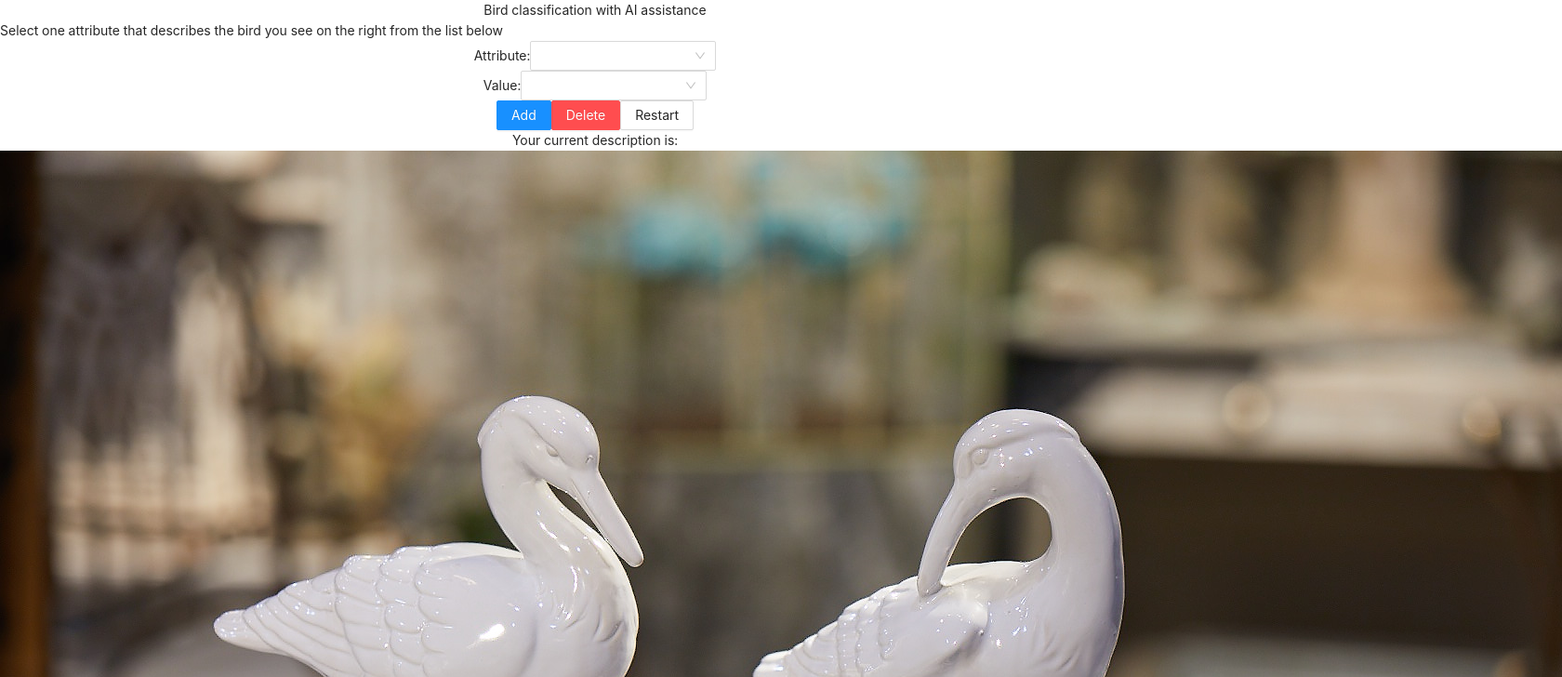
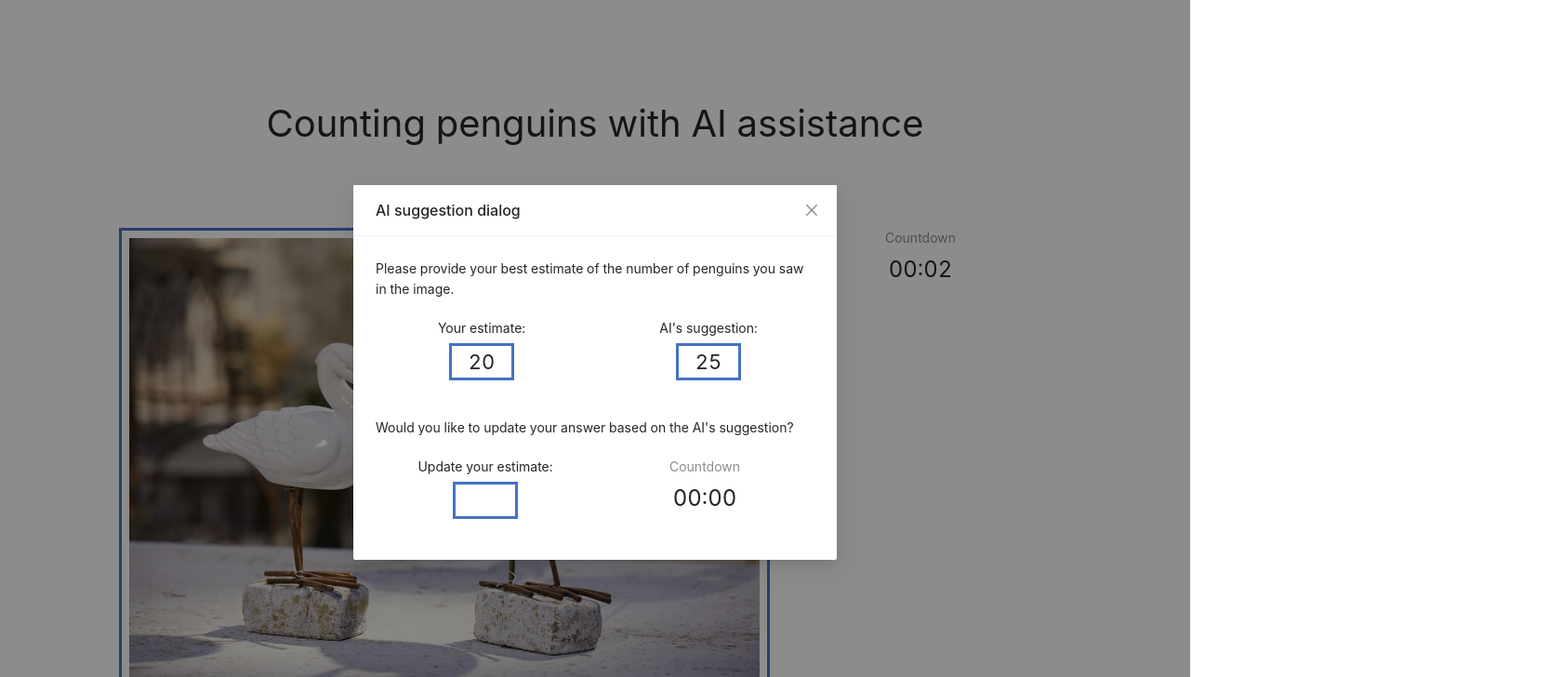
Before and after one commit to chenghao525/Interac-with-AI-system-flask-app, a React (Create React App) app in the folder react-frontend/: page / in a window 1280 px wide. Shown: the top 728 px of the page at 93% size, 1680 px wide, since content can reach past the window. Built offline with nearby package versions, Linux system fonts and the light colour scheme.

Commit message:
main page created

```diff
--- a/react-frontend/src/pages/MainPage/MainPage.js
+++ b/react-frontend/src/pages/MainPage/MainPage.js
@@ -1,143 +1,50 @@
 import React, { useEffect, useState } from "react";
 import { useDispatch, useSelector } from "react-redux";
-import { Button, Select } from "antd";
+import { Button, Select, Statistic } from "antd";
+import "./css/mainPage.css";
 import { attributesValue, imageList } from "../../data/data.js";
+import PopupModal from "./components/PopupModal"
 const fs = require("fs");
 
-const { Option } = Select;
 const baseImgUrl = "./images/";
 
 const MainPage = () => {
   //   const dispatch = useDispatch();
-  const [visible, setVisible] = useState(true);
   const [valueList, setValueList] = useState([]);
-  const [selectedAttribute, setSelectedAttribute] = useState("");
-  const [selectedValue, setSelectedValue] = useState("");
   const [imgIndex, setImgIndex] = useState(0);
-  const [desContentHTML, setDesContentHTML] = useState(0);
-  const [attriValDict, setAttriValDict] = useState({});
-  const [lastAddedAttr, setLastAddedAttr] = useState("");
+  const [openModal, setOpenModal] = useState(false);
 
-
-  const getAttributeOptions = () => {
-    return (
-      <>
-        {Object.keys(attributesValue).map((value, idx) => (
-          <Option value={value} key={idx}>
-            {value}
-          </Option>
-        ))}
-      </>
-    );
-  };
-
-  const getValueOptions = () => {
-    return (
-      <>
-        {valueList.map((value, idx) => (
-          <Option value={value} key={idx}>
-            {value}
-          </Option>
-        ))}
-      </>
-    );
-  };
-
-  const handleAttriSelect = (value) => {
-    setSelectedAttribute(value);
-    setSelectedValue("");
-    setValueList(attributesValue[value]);
-  };
-  const handleValueSelect = (value) => {
-    setSelectedValue(value);
-  };
+  const { Countdown } = Statistic;
+  const deadline = Date.now() + 1000 * 2;
 
   const handleNextClicked = () => {
     //TODO: set all value to zero
     setImgIndex(imgIndex + 1);
   };
 
-  const handleAddBtn = () => {
-    console.log("Handle add button");
-    if (selectedAttribute && selectedValue) {
-      setLastAddedAttr(selectedAttribute)
-      setAttriValDict((prevState) => ({
-        ...prevState,
-        [selectedAttribute]: selectedValue,
-      }));
-    }
-  };
-
-  const handleDeleteBtn = () =>{
-    const { [lastAddedAttr]: tmp, ...rest } = attriValDict;
-    setAttriValDict(rest);
+  const handleCountdownFinished = () =>{
+    setOpenModal(true);
+    console.log("Finished!");
   }
-
-  const renderDescriptionPair = () => {
-    return (
-      <>
-        {Object.keys(attriValDict).map((key) => (
-          <Attribute name={key} value={attriValDict[key]} key={key[0]}/>
-        ))}
-      </>
-    );
-  };
 
   useEffect(() => {}, []);
 
   return (
     <div className="page-container">
-      <div className="title">Bird classification with AI assistance</div>
+      <div className="title">Counting penguins with AI assistance</div>
       <div className="row">
         <div className="column left-panel">
-          <div style={{ textAlign: "left" }}>
-            Select one attribute that describes the bird you see on the right
-            from the list below
-          </div>
-          <div className="input-container">
-            <div className="attribute-container">
-              <span className="input-description">Attribute:</span>
-              <Select
-                defaultValue=""
-                style={{ width: 200 }}
-                onChange={handleAttriSelect}
-              >
-                {getAttributeOptions()}
-              </Select>
-            </div>
-            <div className="value-container">
-              <span className="input-description">Value:</span>
-              <Select
-                defaultValue=""
-                style={{ width: 200 }}
-                onChange={handleValueSelect}
-                value={selectedValue}
-              >
-                {getValueOptions()}
-              </Select>
-            </div>
-          </div>
-          <div className="btn-container">
-            <Button className="round-btn" type="primary" onClick={handleAddBtn}>
-              Add
-            </Button>
-            <Button className="round-btn" type="primary" onClick={handleDeleteBtn} danger>
-              Delete
-            </Button>
-            <Button className="round-btn">Restart</Button>
-          </div>
-          <div className="description-box">
-            <div id="first-line">Your current description is:</div>
-            <div className="description-context">{renderDescriptionPair()}</div>
-          </div>
-        </div>
-        <div className="column right-panel">
           <div className="img-frame-container">
             <div className="img-frame">
               <img src={baseImgUrl + imageList[imgIndex]}></img>
             </div>
           </div>
-          <div>
+        </div>
+        <div className="column right-panel">
+          <div className="countdown-container">
+            <Countdown title="Countdown" value={deadline} onFinish={handleCountdownFinished} format="mm:ss"/>
+          </div>
+          {/* <div>
             <Button
               className="round-btn next-btn"
               type="primary"
@@ -145,9 +52,10 @@ const MainPage = () => {
             >
               Next
             </Button>
-          </div>
+          </div> */}
         </div>
       </div>
+      <PopupModal openModal={openModal}></PopupModal>
     </div>
   );
 };
--- /dev/null
+++ b/react-frontend/src/pages/MainPage/components/PopupModal.js
@@ -0,0 +1,67 @@
+import { Modal, Button, Row, Col, Statistic } from "antd";
+
+const PopupModal = (props) => {
+  const { Countdown } = Statistic;
+  const deadline = Date.now() + 1000 * 2;
+
+  const handleCountdownFinished = () =>{
+    // setOpenModal(true);
+    console.log("Finished!");
+  }
+
+  return (
+    <Modal
+      title="AI suggestion dialog"
+      centered
+      visible={props.openModal}
+      footer={null}
+      //   onOk={() => this.setModal2Visible(false)}
+      //   onCancel={() => this.setModal2Visible(false)}
+    >
+      <div className="pop-container">
+        <div>
+          Please provide your best estimate of the number of penguins you saw in
+          the image.
+        </div>
+
+        <Row gutter={16}>
+          <Col span={12}>
+            <div className="modal-col">
+              <div className="estimate-text">Your estimate:</div>
+              <div className="text-box">20</div>
+            </div>
+          </Col>
+          <Col span={12}>
+            <div className="modal-col">
+              <div className="estimate-text">AI's suggestion:</div>
+              <div className="text-box">25</div>
+            </div>
+          </Col>
+        </Row>
+
+        <div className="lower-modal">
+          <div>
+            Would you like to update your answer based on the AI's suggestion?
+          </div>
+          <Row gutter={0}>
+            <Col span={12}>
+              <div className="modal-col">
+                <div className="estimate-text">Update your estimate:</div>
+                <div className="text-box"></div>
+              </div>
+            </Col>
+            <Col span={12}>
+            <div className="modal-col">
+            <div className="estimate-text">
+            <Countdown title="Countdown" value={deadline} onFinish={handleCountdownFinished} format="mm:ss"/>
+            </div>
+          </div>
+            </Col>
+          </Row>
+        </div>
+      </div>
+    </Modal>
+  );
+};
+
+export default PopupModal;
--- /dev/null
+++ b/react-frontend/src/pages/MainPage/css/mainPage.css
@@ -0,0 +1,78 @@
+.column {
+    display: flex;
+    flex-direction: column;
+    flex-basis: 100%;
+    flex: 1;
+}
+
+.row {
+    display: flex;
+    flex-direction: row;
+    flex-wrap: wrap;
+    width: 100%;
+  }
+
+.page-container{
+    padding: 8% 10%;
+}
+
+.right-panel{
+}
+
+.title{
+    font-size: 40px;
+    margin: 0 0 80px 0;
+}
+
+.input-description{
+    display: inline-block;
+    width: 80px;
+}
+
+.pop-container{
+    height: 300px;
+}
+
+.modal-col{
+    text-align:center;
+}
+
+.estimate-text{
+    text-align:center;
+    margin-top: 20px;
+}
+
+.text-box-container{
+    text-align:center;
+}
+
+.text-box{
+    display: inline-block;
+    width: 70px;
+    height: 40px;
+    font-size: 22px;
+    margin-top: 5px;
+    border: 3px solid #4472C4;
+}
+
+.lower-modal{
+    margin-top: 40px;
+}
+
+.modal-countdown-container{
+    margin-top: 20px;
+}
+
+.img-frame{
+    height: 500px;
+    width: 700px;
+    padding: 8px 8px;
+    border: 3px solid #4472C4;
+    float: right;
+}
+
+img{
+width: 100%;
+  height: 100%;
+  object-fit: cover;
+}
--- a/react-frontend/src/pages/OldPage/FirstPage.js
+++ b/react-frontend/src/pages/OldPage/FirstPage.js
@@ -2,7 +2,7 @@ import React, { useEffect, useState } from "react";
 import { useDispatch, useSelector } from "react-redux";
 import "../CSS/firstPage.css";
 import { Button, Select } from "antd";
-import { attributesValue, imageList } from "../data/data.js";
+import { attributesValue, imageList } from "../../data/data.js";
 import Attribute from "./Attribute.js";
 const fs = require("fs");
 
```
